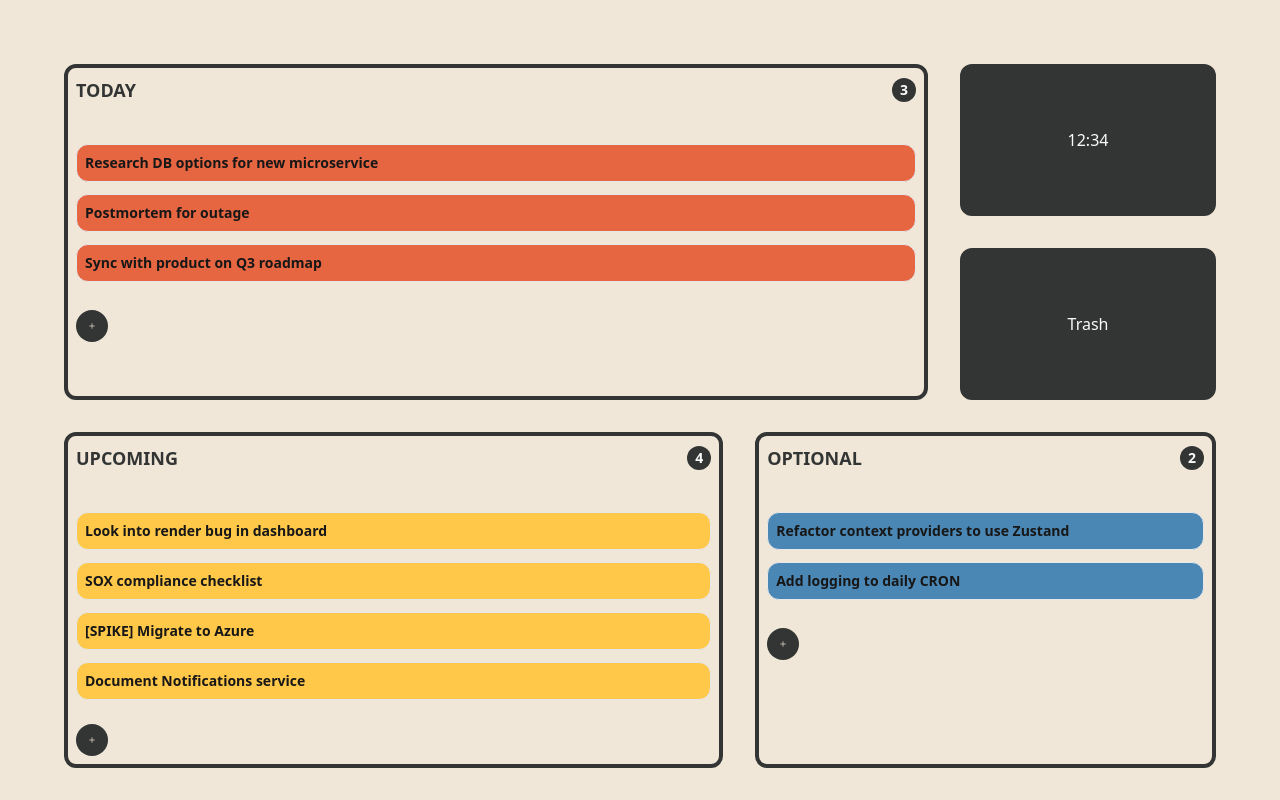
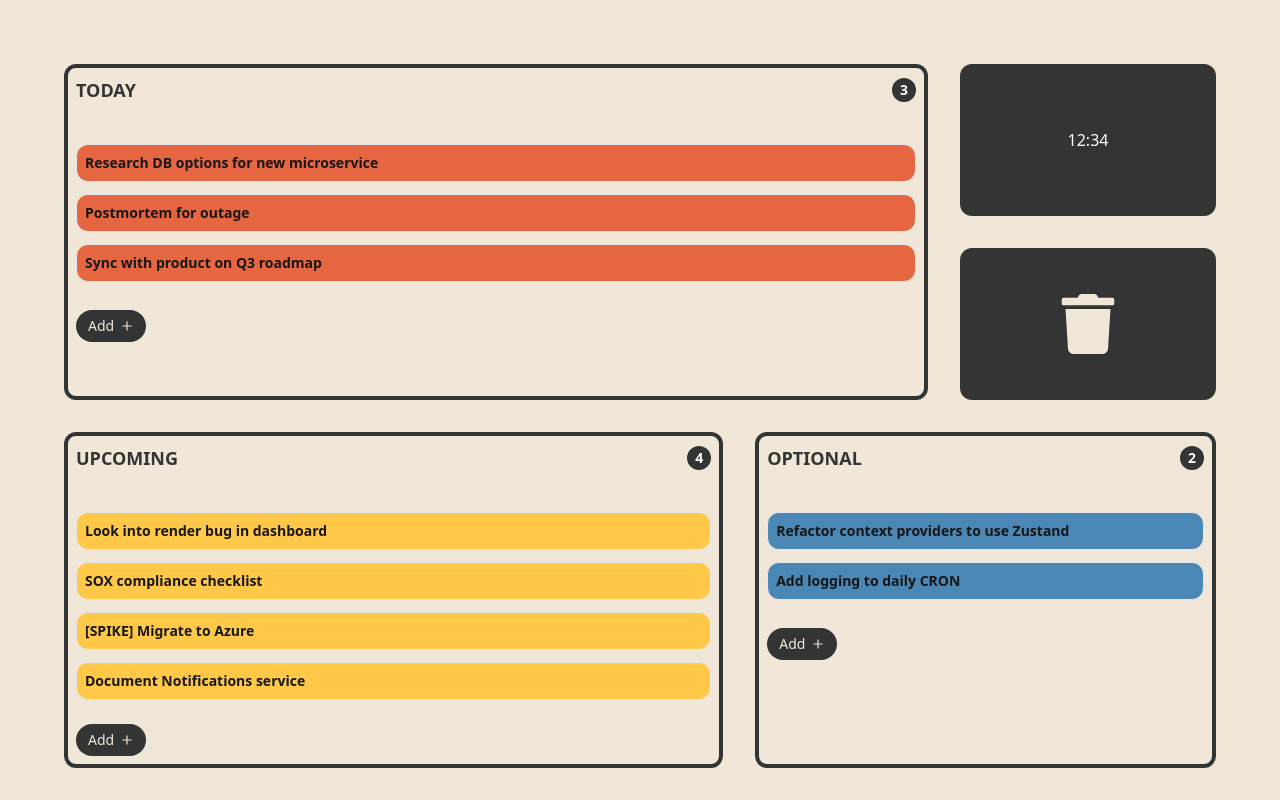
Before and after one commit to willrequaworrell/Klarr_Frontend, a React (Vite) app: page / in a window 1280 px wide. Built offline with nearby package versions, Linux system fonts and the light colour scheme.

Commit message:
built in double click to edit cards

```diff
--- a/src/components/AddCard.tsx
+++ b/src/components/AddCard.tsx
@@ -60,9 +60,9 @@ const AddCard = ({column, setCards}: AddCardType) => {
                 <motion.button
                     layout
                     onClick={() => setAdding(true)}
-                    className='flex w-8 rounded-full items-center text-xl gap-1.5 px-3 py-1.5  text-offwhite bg-offblack transition-colors hover:text-neutral-50'
+                    className='flex rounded-full justify-center items-center w-min text-sm  gap-1.5 px-3 py-1.5  text-offwhite bg-offblack transition-colors hover:text-neutral-50'
                 >
-                    {/* <span>Add</span> */}
+                    <span>Add</span>
                     <FiPlus />
                 </motion.button>
             }
--- a/src/components/Board.tsx
+++ b/src/components/Board.tsx
@@ -28,9 +28,7 @@ const Board = () => {
                     <div className="flex items-center justify-center w-full bg-offblack h-1/2 rounded-xl">
                     <p>12:34</p>
                     </div>
-                    <div className="flex items-center justify-center w-full bg-offblack h-1/2 rounded-xl">
-                    <p>Trash</p>
-                    </div>
+                    <DeleteArea setCards={setCards}/>
                 </div>
 
             </div>
@@ -55,7 +53,6 @@ const Board = () => {
                 />
 
             </div>
-            {/* <DeleteArea setCards={setCards}/> */}
 
         </div>
     )
--- a/src/components/Card.tsx
+++ b/src/components/Card.tsx
@@ -1,15 +1,33 @@
 import { motion } from "framer-motion"
 import { CardType } from "../util/Types"
 import DropIndicator from "./DropIndicator"
+import { useState } from "react";
 
 interface DraggableCardType extends CardType {
     handleDragStart: (e: React.DragEvent<HTMLDivElement>, card: CardType) => void;
     bgColor: string
+    onEdit: (id: string, newTitle: string) => void
 }
 
 
-const Card = ({title, id, column, handleDragStart, bgColor}: DraggableCardType) => {
+const Card = ({title, id, column, handleDragStart, bgColor, onEdit}: DraggableCardType) => {
+    const [editedTitle, setEditedTitle] = useState<string>(title)
+    const [isEditing, setIsEditing] = useState<boolean>(false)
 
+    const handleDoubleClick = () => {
+        setIsEditing(pv => !pv)
+    }
+
+    const handleTitleEdit = (e: React.ChangeEvent<HTMLInputElement>) => {
+        setEditedTitle(e.target.value)
+    }
+
+    const handleSubmitEdit = (e: React.FormEvent) => {
+        e.preventDefault()
+        onEdit(id, editedTitle)
+        console.log("submitting")
+        setIsEditing(false)
+    }
 
     return (
     <>
@@ -17,11 +35,28 @@ const Card = ({title, id, column, handleDragStart, bgColor}: DraggableCardType)
         <motion.div
             layout
             layoutId={id}
-            draggable
-            className={`p-2 border rounded-xl cursor-grab  ${bgColor} active:cursor-grabbing`}
+            draggable={!isEditing}
+            className={`flex relative p-2 border rounded-xl cursor-grab  ${bgColor} active:cursor-grabbing`}
             onDragStart={(e: any) => handleDragStart(e as React.DragEvent<HTMLDivElement>, {title, id, column})}
+            onDoubleClick={handleDoubleClick}
         >
-            <p className="text-sm font-bold text-neutral-900">{title}</p>
+
+            {isEditing
+            ?
+                <form onSubmit={handleSubmitEdit} className="w-full">
+                    <input
+                        autoFocus
+                        type="text"
+                        value={editedTitle}
+                        onChange={handleTitleEdit}
+                        onBlur={() => setIsEditing(false)}
+                        className="w-full text-sm font-bold bg-transparent border-none outline-none text-neutral-900" />
+                </form>
+            :
+            <p className="flex-1 text-sm font-bold text-neutral-900">{title}</p>
+
+            }
+
         </motion.div>
     </>
     )
--- a/src/components/Column.tsx
+++ b/src/components/Column.tsx
@@ -108,6 +108,12 @@ const Column = ({title, headingColor, bgColor, column, cards, setCards, width}:
         }
     }
 
+    const handleEditCard = (id: string, newTitle: string) => {
+        setCards(prev => {
+            return prev.map(card => (card.id === id ? {...card, title: newTitle} : card))
+        })
+    }
+
 
     const filteredCards = cards.filter(c => c.column === column)
     return (
@@ -132,6 +138,7 @@ const Column = ({title, headingColor, bgColor, column, cards, setCards, width}:
                             {...c}
                             handleDragStart={handleDragStart}
                             bgColor={bgColor}
+                            onEdit={handleEditCard}
                         />
                     )
                 })}
@@ -140,34 +147,6 @@ const Column = ({title, headingColor, bgColor, column, cards, setCards, width}:
             <DropIndicator beforeId={"-1"} column={column}/>
             <AddCard column={column} setCards={setCards}/>
         </div>
-        // <div className={`${width} shrink-0 h-full flex-col rounded-xl border-red border`}>
-        //     <div className="flex items-center justify-between mb-3">
-        //         <h3 className={`font-medium ${headingColor}`}>
-        //             {title}
-        //         </h3>
-        //         <span className="text-sm rounded text-neutral-400">{filteredCards.length}</span>
-        //     </div>
-
-
-        //     <div
-        //         onDragOver={handleDragOver}
-        //         onDragLeave={handleDragLeave}
-        //         onDrop={handleDrop}
-        //         className={` w-full p-2 rounded-xl transition-colors ${active ? "bg-neutral-500/20" : bgColor}`}
-        //     >
-        //             {filteredCards.map(c => {
-        //                 return (
-        //                     <Card
-        //                         key={c.id}
-        //                         {...c}
-        //                         handleDragStart={handleDragStart}
-        //                     />
-        //                 )
-        //             })}
-        //             <DropIndicator beforeId={"-1"} column={column}/>
-        //             <AddCard column={column} setCards={setCards}/>
-        //     </div>
-        // </div>
     )
 }
 
--- a/src/components/DeleteArea.tsx
+++ b/src/components/DeleteArea.tsx
@@ -30,10 +30,10 @@ const DeleteArea = ({setCards}: DeleteAreaType) => {
 
     return (
 		<div
-			className={`mt-10 grid h-56 w-56 shrink-0 place-content-center rounded border text-3xl
+			className={` grid h-1/2 w-full place-content-center  rounded-xl text-6xl
 				${active
-					? "border-red-800 bg-red-800/20 text-red-500"
-					: "border-neutral-500 bg-neutral-500/20 text-neutral-500"
+					? "border-red bg-red/20 text-red-500"
+					: " bg-offblack text-offwhite"
 				}`
 			}
 			onDragOver={handleDragOver}
```
